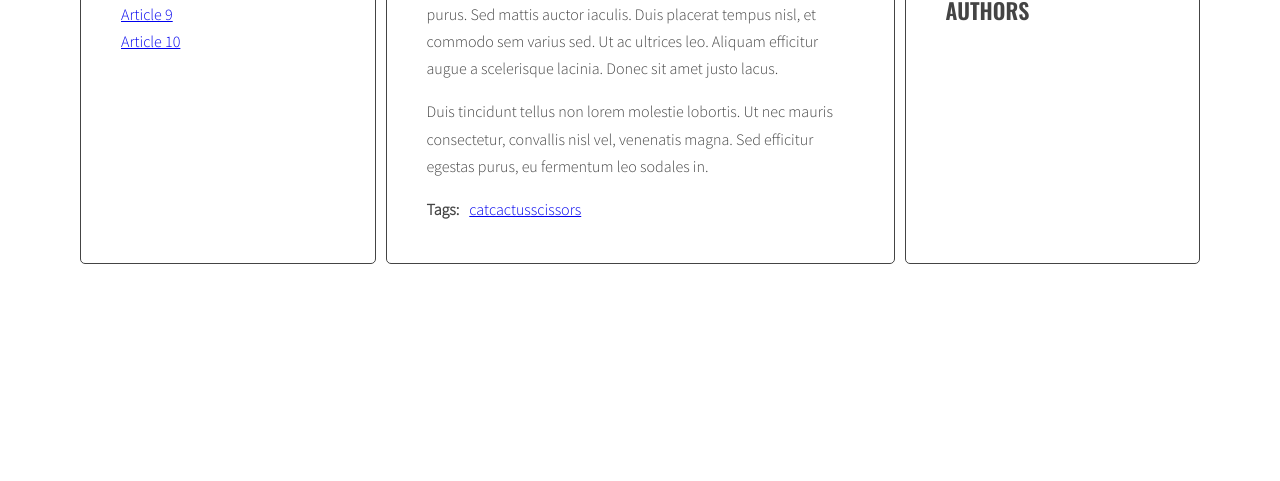
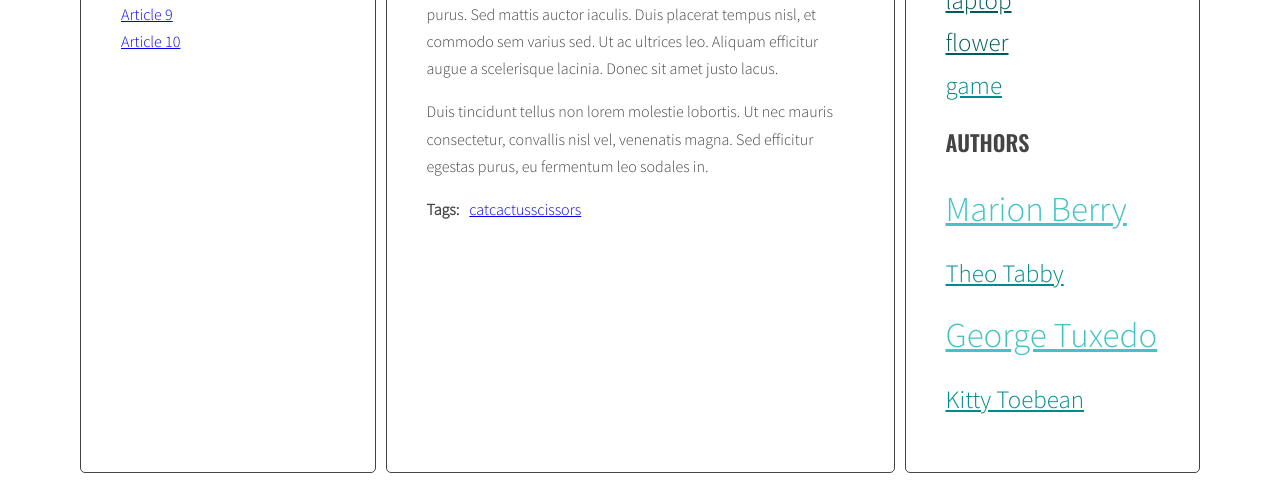
Before and after one commit to olastoecker/javascript-blog, a website: page index.html in a window 1280 px wide. Shown: the part 575-1056 px from the top of the page. Before the commit the page ends 847 px from the top, so only its background shows below. Drawn offline with nearby package versions, Linux system fonts and the light colour scheme.

Commit message:
generate author cloud

```diff
--- a/js/script.js
+++ b/js/script.js
@@ -66,7 +66,7 @@ function generateTitleLinks(customSelector = ''){
 
   /* for each article */
   const articles = document.querySelectorAll(optArticleSelector + customSelector);
-
+  console.log(optArticleSelector + customSelector);
   // let html = '';
 
   for(let article of articles){
@@ -122,7 +122,7 @@ function generateTags(){
     /* find tags wrapper */
     const tagsWrapper = article.querySelector(optArticleTagsSelector);
     /* make html variable with empty string */
-    let html = '';
+    // let html = '';
     /* get tags from data-tags attribute */
     const articleTags = article.getAttribute('data-tags');
     // console.log(articleTags);
@@ -135,8 +135,8 @@ function generateTags(){
       /* generate HTML of the link */
       let linkHTMLTag = '<li><a href="#tag-' + tag + '">' + tag + '</a></li>';
       /* add generated code to html variable */
-      // html.insertAdjacentHTML('beforeend', linkHTMLTag); // jak uzyc adjacentHTML zamiast tego co ponizej, zeby dzialalo? //
-      html = html + linkHTMLTag;
+      tagsWrapper.insertAdjacentHTML('beforeend', linkHTMLTag); //
+      // html = html + linkHTMLTag;
       /* [NEW] check if this link is NOT already in allTags */
       if(!allTags.hasOwnProperty(tag)){
       /* [NEW] add tag to allTags object */
@@ -147,7 +147,7 @@ function generateTags(){
       /* END LOOP: for each tag */
     }
     /* insert HTML of all the links into the tags wrapper */
-    tagsWrapper.innerHTML = html;
+    // tagsWrapper.innerHTML = html;
     /* END LOOP: for every article: */
   }
   /* [NEW] find list of tags in right column */
@@ -160,8 +160,9 @@ function generateTags(){
 
   /* [NEW] START LOOP: for each tag in allTags: */
   for(let tag in allTags){
-    /* [NEW] generate code of a link and add it to a allTagsHTML */
-    const tagLinkHTML = '<li>' + calculateTagClass(allTags[tag], tagsParams) + '</li>';
+    /* [NEW] generate code of a link and add it to a allTagsHTML
+    chce osiagnac <li><a href="#tag-cat" class="tag-size-3">cat</a></li> */
+    const tagLinkHTML = '<li><a href="#tag-' + tag + '" class="'+ calculateTagClass(allTags[tag], tagsParams) + '">' + tag + '</a></li>';
     allTagsHTML += tagLinkHTML;
     console.log('tagLinkHTML:', tagLinkHTML);
   }
@@ -226,8 +227,6 @@ function calculateAuthorsParams(authors){
   return authorsParams;
 }
 
-/* czy to ponizej w ogole jest potrzebne czy mnie nieco ponioslo? */
-
 function calculateAuthorsClass(count, params){
   const normalizedCount = count - params.min;
   const normalizedMax = params.max - params.min;
@@ -268,6 +267,7 @@ function generateAuthors(){
 
   /* [NEW] find list of authors in right column */
   const authorsList = document.querySelector(optAuthorsListSelector);
+  console.log(authorsList);
   const authorsParams = calculateAuthorsParams(allAuthors);
   console.log('authorsParams:', authorsParams);
   /* [NEW] create variable for all links HTML code */
@@ -275,8 +275,9 @@ function generateAuthors(){
   /* [NEW] start LOOP for each author in allAuthors */
   for (let author in allAuthors){
   /* [NEW] generate HTML and add to allAuthorsHTML */
-    const linkAuthorsHTML = '<li>' + calculateAuthorsClass(allAuthors[author], authorsParams) + '</li>';
-    allAuthorsHTML +- linkAuthorsHTML;
+
+    let linkAuthorsHTML = '<li><a href="#author-' + author + '" class="' + calculateAuthorsClass (allAuthors[author], authorsParams) + '">' + author + '</a></li>';
+    allAuthorsHTML += linkAuthorsHTML;
     console.log('linkAuthorsHTML:', linkAuthorsHTML);
   }
   /* [NEW] add html to authorsList */
```
Also changed, not shown: sass/style.scss (+4 -4 lines), .eslintrc.json, .stylelintrc.json, css/style.css, 1 other file.
